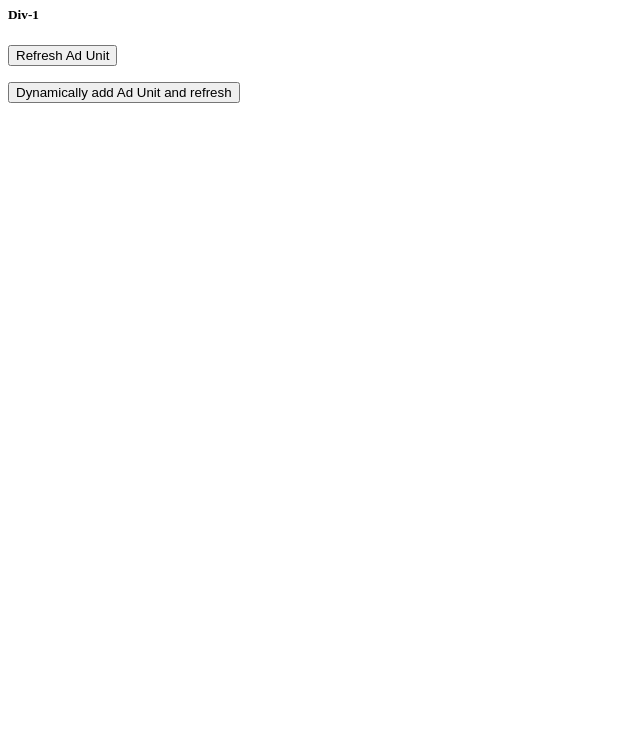
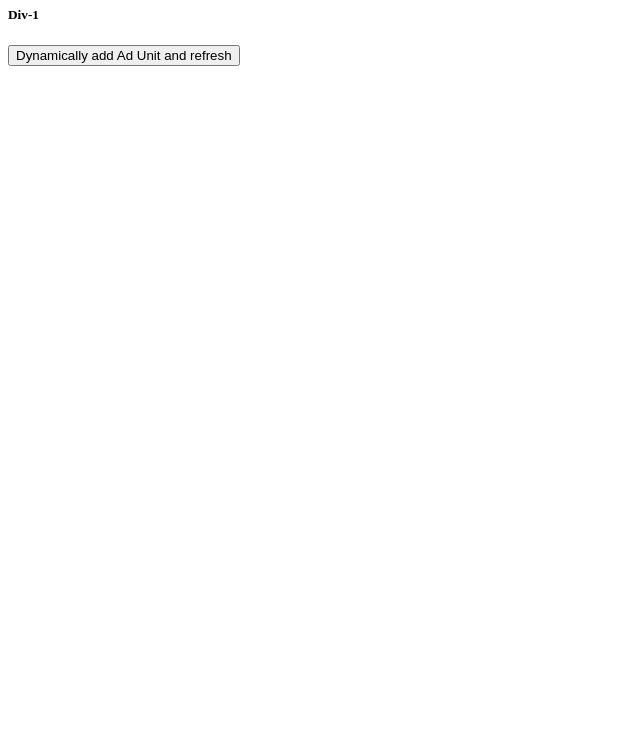
Before and after one commit to rcolepeterson/prebid-test-dynamic, a plain HTML site: page index.html in a window 1280 px wide. Shown: the part 60-800 px from the top of the page, without its empty margins (0-640 px from the left). Drawn offline with Linux system fonts and the light colour scheme.

Commit message:
one option. working

```diff
--- a/index.html
+++ b/index.html
@@ -16,53 +16,8 @@
     var pbjs = pbjs || {};
     pbjs.que = pbjs.que || [];
 
-    // var adUnits = [{
-    //   code: '/19968336/header-bid-tag-0',
-    //   mediaTypes: {
-    //     banner: {
-    //       sizes: sizes
-    //     }
-    //   },
-    //   bids: [{
-    //     bidder: 'appnexus',
-    //     params: {
-    //       placementId: 13144370
-    //     }
-    //   }]
-    // }];
-
-    // pbjs.que.push(function () {
-    //   pbjs.addAdUnits(adUnits);
-    // });
-
-  </script>
-
-  <script>
-    // var slot1;
-    // googletag.cmd.push(function () {
-    //   slot1 = googletag.defineSlot('/19968336/header-bid-tag-0', [[300, 250]], 'div-1')
-    //     .addService(googletag.pubads());
-    //   googletag.pubads().disableInitialLoad();
-    //   googletag.pubads().enableSingleRequest();
-    //   googletag.enableServices();
-    // });
-
-    // function refreshBid() {
-    //   pbjs.que.push(function () {
-    //     pbjs.requestBids({
-    //       timeout: PREBID_TIMEOUT,
-    //       adUnitCodes: ['/19968336/header-bid-tag-0'],
-    //       bidsBackHandler: function () {
-    //         pbjs.setTargetingForGPTAsync(['/19968336/header-bid-tag-0']);
-    //         googletag.pubads().refresh([slot1]);
-    //       }
-    //     });
-    //   });
-    // }
-
-    //
     function dynamicDiv() {
-      console.log('dynamic div v1.0');
+      console.log('dynamic div v1.1');
       var bottomSlot;
       // dynamically create div
       var newDiv = document.createElement("div");
@@ -76,7 +31,7 @@
         googletag.pubads().enableSingleRequest();
         googletag.pubads().disableInitialLoad();
         googletag.enableServices();
-        googletag.display( "div-prebid-test-slot-2" );
+        googletag.display("div-prebid-test-slot-2");
       });
       pbjs.que.push(function () {
         var adUnit2 = [{
@@ -95,52 +50,23 @@
         }];
 
         pbjs.addAdUnits(adUnit2);   // won't be called except on button press
-
-/*
- // function refreshBid() {
-    //   pbjs.que.push(function () {
-    //     pbjs.requestBids({
-    //       timeout: PREBID_TIMEOUT,
-    //       adUnitCodes: ['/19968336/header-bid-tag-0'],
-    //       bidsBackHandler: function () {
-    //         pbjs.setTargetingForGPTAsync(['/19968336/header-bid-tag-0']);
-    //         googletag.pubads().refresh([slot1]);
-    //       }
-    //     });
-    //   });
-    // }*/
-
         pbjs.requestBids({
           timeout: PREBID_TIMEOUT,
           bidsBackHandler: function (bidResponses) {
-            //initAdserver();
             pbjs.setTargetingForGPTAsync(['/19968336/header-bid-tag-0']);
             googletag.pubads().refresh([bottomSlot]);
           },
           adUnitCodes: ['/19968336/header-bid-tag-0']  // the magic -- run the auction only for the new div
         });
-
-        // Load GPT when timeout is reached.
-        //setTimeout(initAdserver, PREBID_TIMEOUT);
       });
     }
-            //
-
   </script>
 </head>
 
 <body>
   <h1>Individual Ad Unit Refresh Example</h1>
   <h5>Div-1</h5>
-  <p><button onclick="refreshBid()">Refresh Ad Unit</button></p>
   <p><button onclick="dynamicDiv()">Dynamically add Ad Unit and refresh</button></p>
-  <!-- <div id='div-1'>
-    <script type='text/javascript'>
-      googletag.cmd.push(function () {
-        googletag.display('div-1');
-      });
-    </script>
-  </div> -->
 
 </body>
 
```
